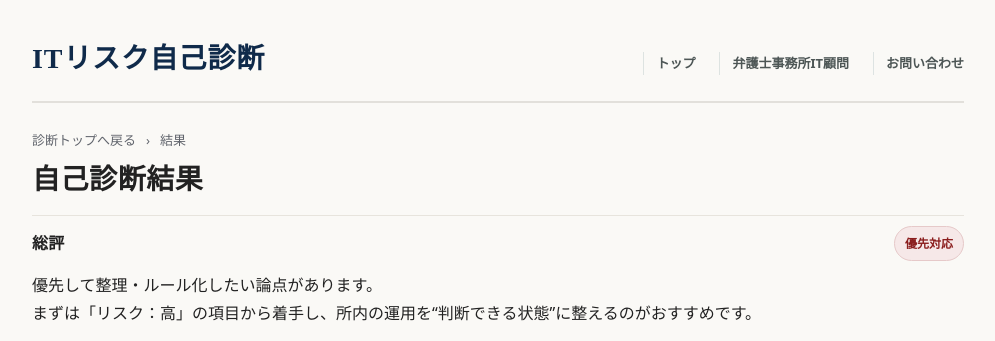
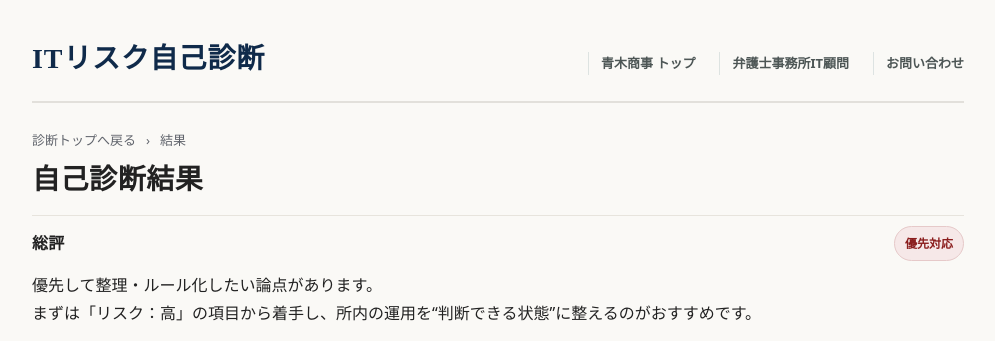
Before and after one commit to komatsu-lab-aoki/security_check, a Flask app: page /check/result in a window 1280 px wide. Shown: the top 341 px of the page, without its empty margins (142-1137 px from the left). Run offline with Flask 3, Linux system fonts and the light colour scheme.

Commit message:
ヘッダリンク修正

```diff
--- a/templates/base.html
+++ b/templates/base.html
@@ -46,7 +46,7 @@
       </div>
 
       <div class="header-right">
-        <a href="https://aokishoji.com/" target="_blank" rel="noopener" class="header-link">トップ</a>
+        <a href="https://aokishoji.com/" target="_blank" rel="noopener" class="header-link">青木商事 トップ</a>
         <a href="https://aokishoji.com/lawoffice" target="_blank" rel="noopener" class="header-link">弁護士事務所IT顧問</a>
         <a href="https://aokishoji.com/contact" target="_blank" rel="noopener" class="header-link">お問い合わせ</a>
       </div>
```
